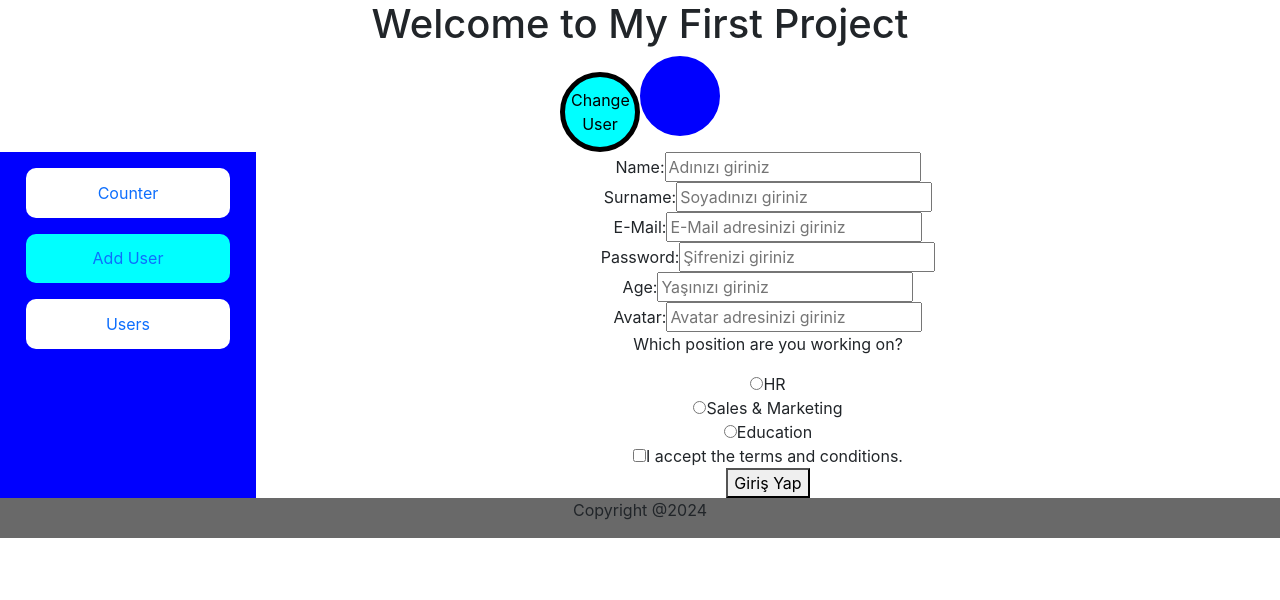
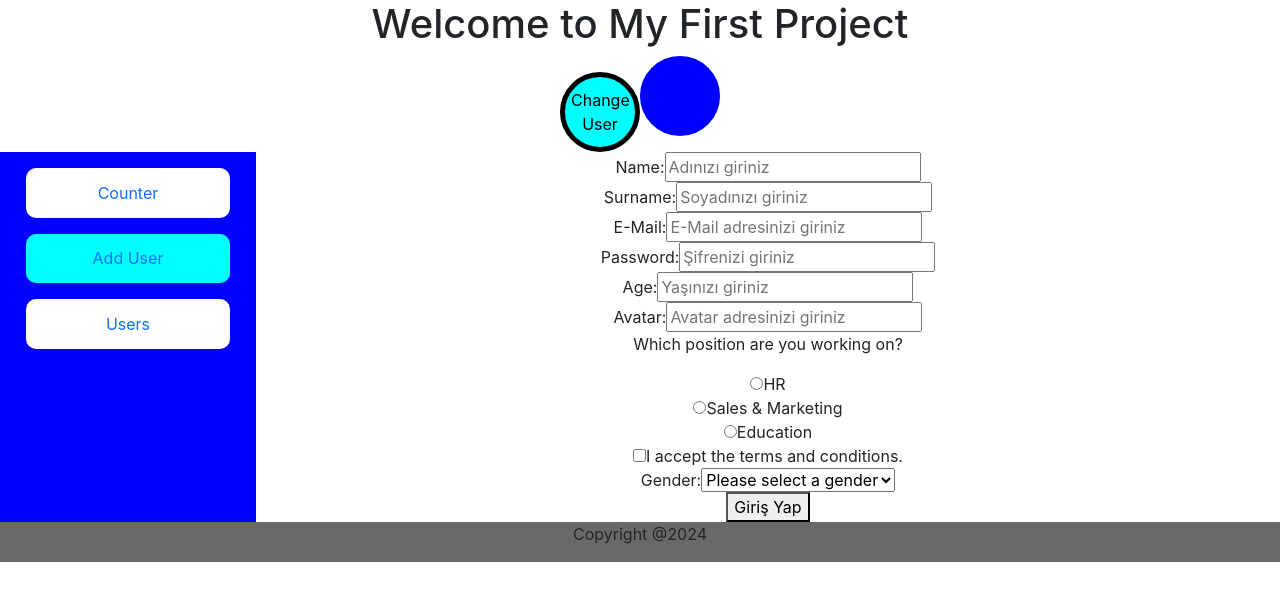
Before and after one commit to sevvalyurtseven/React-Tekrar, a React (Create React App) app in the folder first-project/: page /user/add in a window 1280 px wide. Shown: the top 600 px of the page. Built offline with nearby package versions, Linux system fonts and the light colour scheme; no server answers.

Commit message:
cinsiyet seçimi için dropdown ekledik

```diff
--- a/first-project/src/pages/AddUser.js
+++ b/first-project/src/pages/AddUser.js
@@ -175,6 +175,20 @@ function AddUser(props) {
         />
         <label htmlFor="agreement">I accept the terms and conditions.</label>
       </div>
+      <div>
+        <label htmlFor="gender">
+          Gender:
+          <select onChange={handleChange} name="gender" id="gender">
+            <option value="">Please select a gender</option>
+            <option selected={formData.gender === "male"} value="male">
+              Male
+            </option>
+            <option selected={formData.gender === "female"} value="female">
+              Female
+            </option>
+          </select>
+        </label>
+      </div>
       <button type="submit">Giriş Yap</button>
     </form>
   );
```
